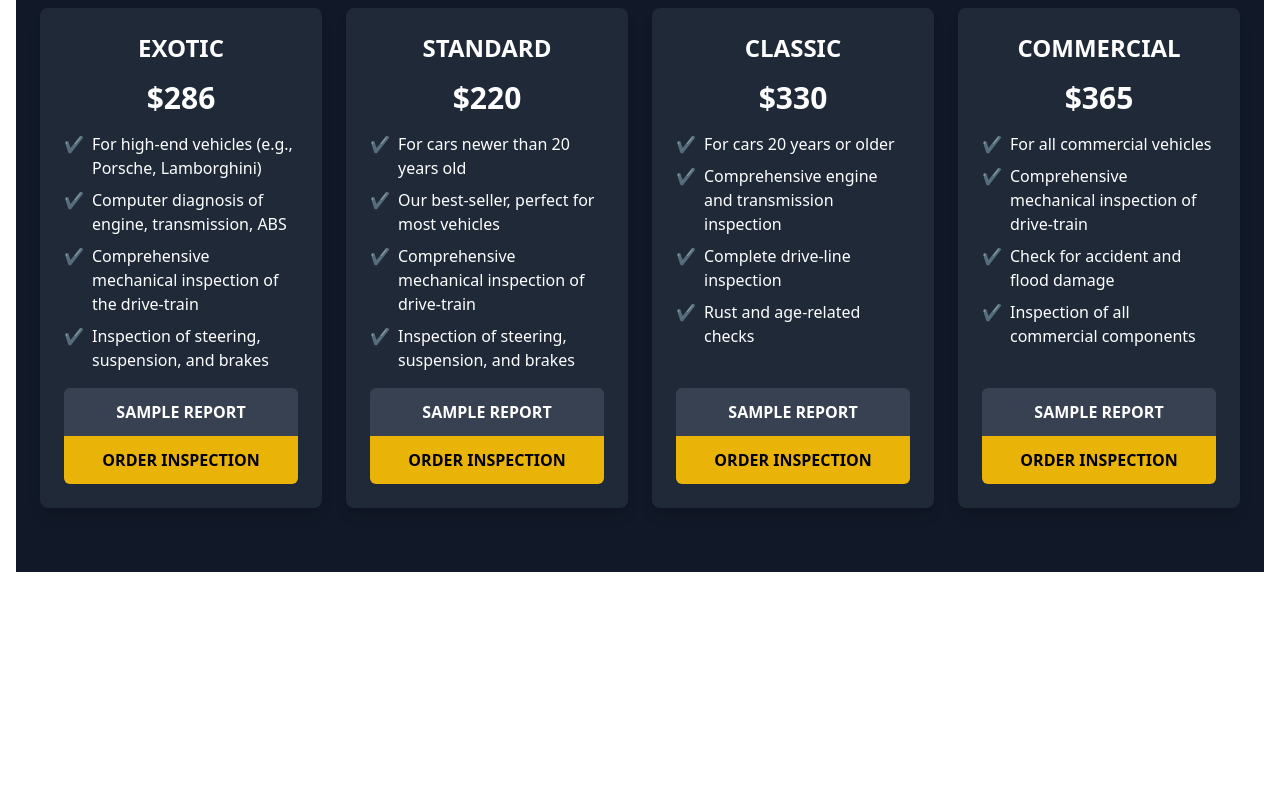
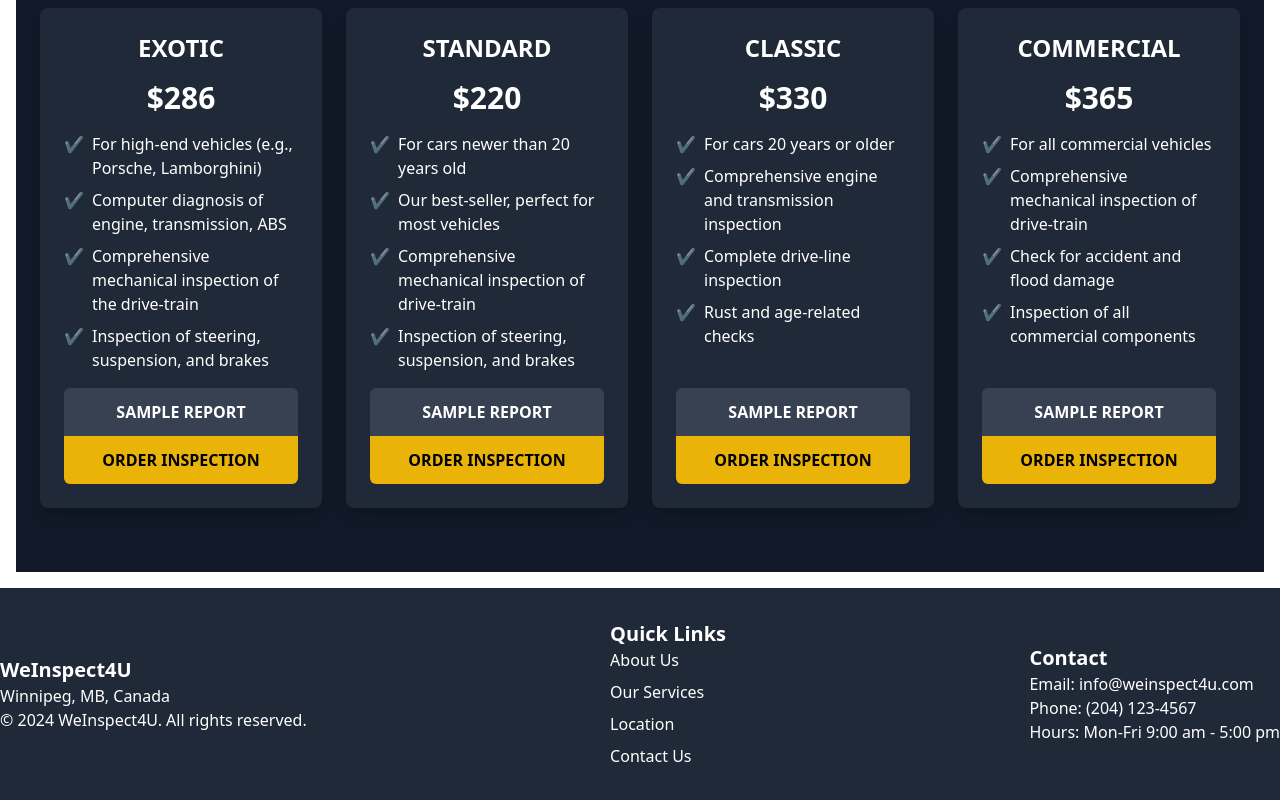
Before and after one commit to hamzam2mhs/AutoInspectors, a React (Vite) app in the folder frontend/: page / in a window 1280 px wide. Shown: the part 2140-2940 px from the top of the page. Before the commit the page ends 2728 px from the top, so only its background shows below. Built offline with nearby package versions, Linux system fonts and the light colour scheme.

Commit message:
Header Added

```diff
--- a/frontend/src/App.jsx
+++ b/frontend/src/App.jsx
@@ -4,6 +4,7 @@ import Navbar from "./components/Navbar/Navbar";
 import Home from "./components/Home/Home"; // Home page with Carousel, About, Services, etc.
 import VehicleInspectionForm from "./components/vehicle-inspection/vehicleform";
 import ContactForm from "./components/ContactForm/ContactForm";
+import Footer from "./components/Footer/Footer"; // Corrected "from" typo
 
 // Inspection order route shows the Vehicle Inspection Form
 const InspectionOrder = () => <VehicleInspectionForm />;
@@ -19,7 +20,7 @@ const App = () => {
         {/* Navbar component */}
         <Navbar />
 
-        <div className="p-4">
+        <div className="p-4 min-h-screen">
           <Routes>
             {/* Home route with full homepage content */}
             <Route path="/" element={<Home />} />
@@ -43,6 +44,9 @@ const App = () => {
             />
           </Routes>
         </div>
+
+        {/* Footer component */}
+        <Footer />
       </div>
     </Router>
   );
--- a/frontend/src/components/Footer/Footer.jsx
+++ b/frontend/src/components/Footer/Footer.jsx
@@ -0,0 +1,32 @@
+import React from 'react';
+
+const Footer = () => {
+    return (
+        <footer className="bg-gray-800 text-white py-8">
+            <div className="container mx-auto flex flex-col md:flex-row justify-between items-center">
+                <div className="text-center md:text-left mb-4 md:mb-0">
+                    <h4 className="text-xl font-bold">WeInspect4U</h4>
+                    <p>Winnipeg, MB, Canada</p>
+                    <p>&copy; {new Date().getFullYear()} WeInspect4U. All rights reserved.</p>
+                </div>
+                <div className="text-center md:text-left mb-4 md:mb-0">
+                    <h4 className="text-xl font-bold">Quick Links</h4>
+                    <ul className="space-y-2">
+                        <li><a href="/about" className="hover:underline">About Us</a></li>
+                        <li><a href="/services" className="hover:underline">Our Services</a></li>
+                        <li><a href="/location" className="hover:underline">Location</a></li>
+                        <li><a href="/contact" className="hover:underline">Contact Us</a></li>
+                    </ul>
+                </div>
+                <div className="text-center md:text-left">
+                    <h4 className="text-xl font-bold">Contact</h4>
+                    <p>Email: info@weinspect4u.com</p>
+                    <p>Phone: (204) 123-4567</p>
+                    <p>Hours: Mon-Fri 9:00 am - 5:00 pm</p>
+                </div>
+            </div>
+        </footer>
+    );
+};
+
+export default Footer;
--- a/frontend/src/components/Home/Home.jsx
+++ b/frontend/src/components/Home/Home.jsx
@@ -11,6 +11,7 @@ const Home = () => {
       <About />
       <Services />
       <PricingPlans />
+
     </div>
   );
 };
```
